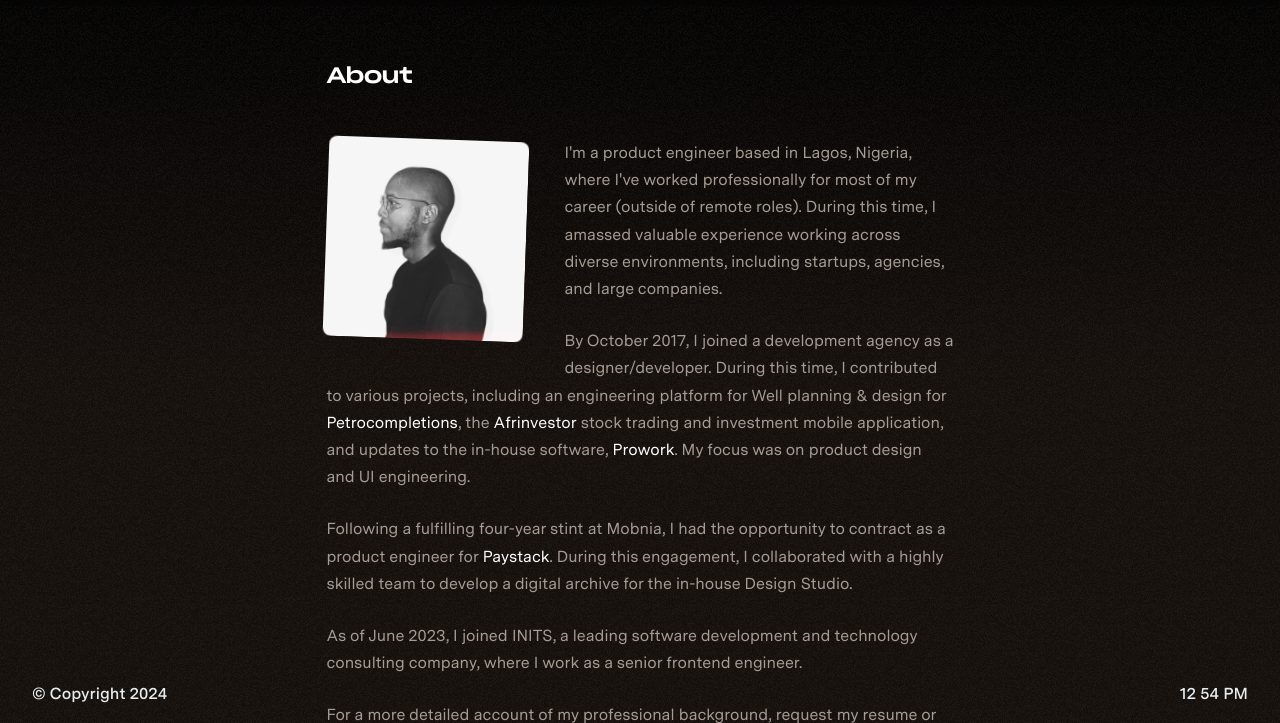
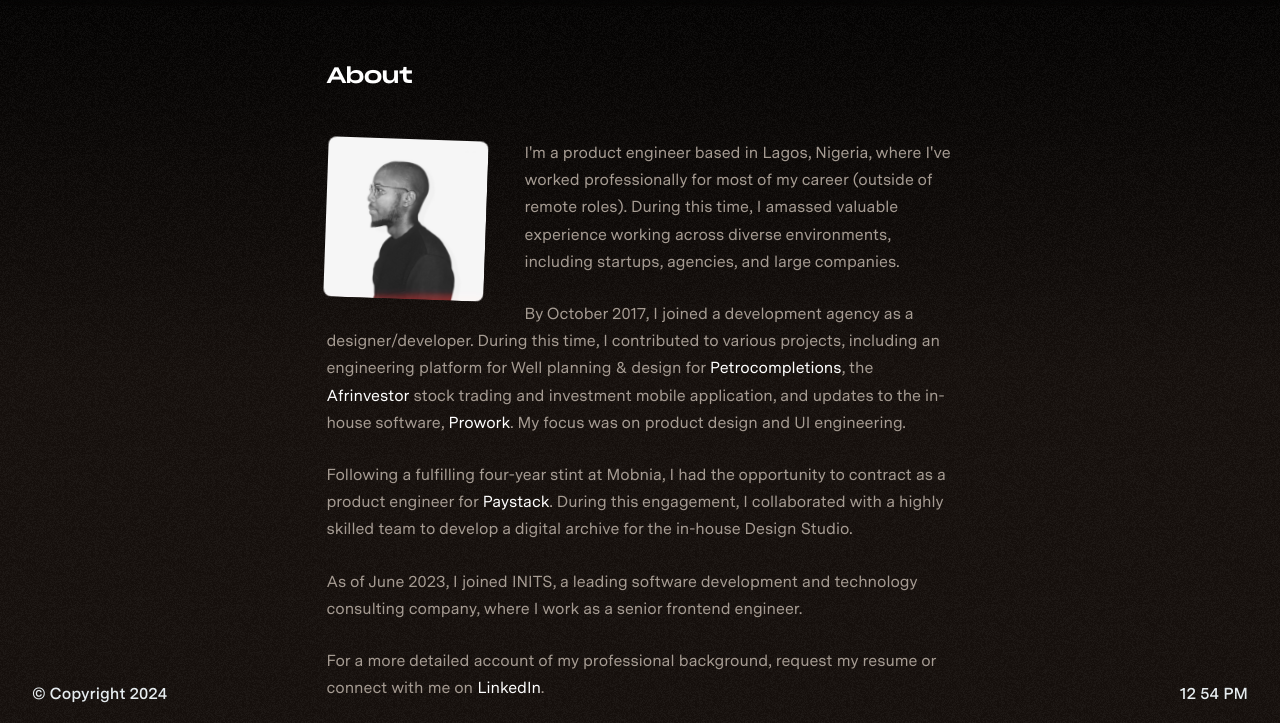
Before and after one commit to patrickojeh/patrickojeh.com, an Eleventy site: page src/about.html in a window 1280 px wide. Shown: the part 69-792 px from the top of the page. Built offline with nearby package versions, Linux system fonts and the light colour scheme; Eleventy itself is replaced by a stand-in of ours; files that its build step writes are made by us from their sources; what del, eleventy-sass would draw is missing.

Commit message:
Reduce portrait photo size

```diff
--- a/src/about.html
+++ b/src/about.html
@@ -14,7 +14,7 @@
             src="/images/photos/headshot.webp"
             alt="Me at an Art exhibition"
             class="about__photo"
-            height="200"
+            height="160"
             width="150"
           />
         </span>
--- a/src/scss/pages/_about.scss
+++ b/src/scss/pages/_about.scss
@@ -11,7 +11,7 @@
     overflow: hidden;
     transform: rotate(2deg);
     visibility: hidden;
-    width: 200px;
+    width: 160px;
     img {
       animation: scaleImgOut 1s ease-out forwards;
       margin-bottom: -8px;
```
